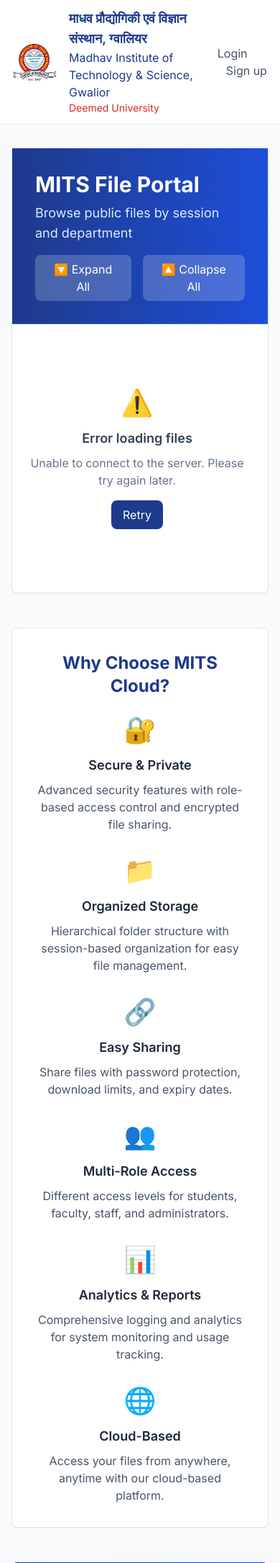
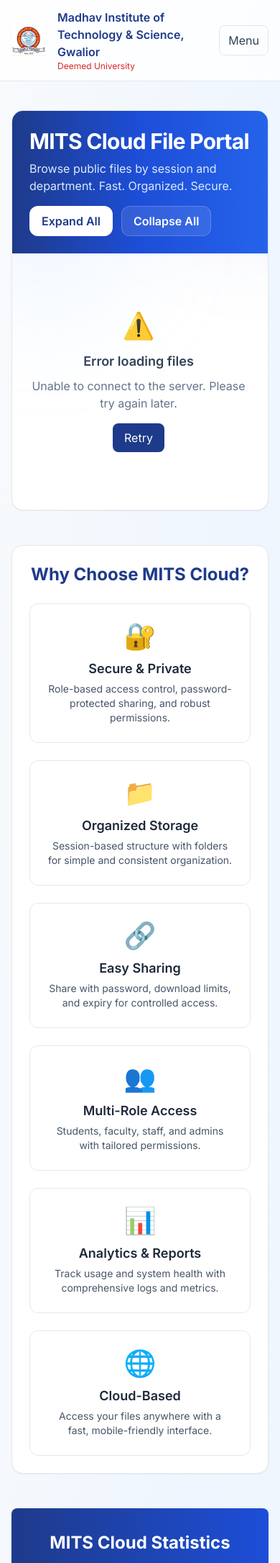
Before and after one commit to AyanAhmedKhan/MITS-Cloudy, a Django app: page / in a window 390 px wide. Shown: the top 2171 px of the page at 72% size. Run offline with Django 4.2, Linux system fonts and the light colour scheme; data comes from the database, SQL or seed files in the repository; some libraries are stand-ins or nearby versions.

Commit message:
Revamp landing page layout and styling for enhanced user experience
- Updated the header to be sticky with a gradient background and improved logo size.
- Enhanced navigation with responsive design, including a mobile-friendly menu.
- Redesigned the main section with a new hero layout and improved content organization.
- Updated the features section for better visual appeal and clarity.
- Improved call-to-action section with a more engaging design and responsive elements.

```diff
--- a/templates/core/landing.html
+++ b/templates/core/landing.html
@@ -27,103 +27,149 @@
     .rotate-90 { transform: rotate(90deg); }
   </style>
 </head>
-<body class="bg-slate-50 text-slate-800">
-  <header class="bg-white border-b">
-    <div class="max-w-6xl mx-auto px-4 py-3 flex items-center justify-between">
+<body class="min-h-screen bg-gradient-to-br from-slate-50 via-blue-50 to-slate-100 text-slate-800">
+  <header class="sticky top-0 z-30 bg-white/80 backdrop-blur border-b">
+    <div class="max-w-7xl mx-auto px-4 lg:px-6 py-3 flex items-center justify-between">
       <a href="/" class="flex items-center gap-4 group">
-        <img src="{% static 'img/mits-logo.png' %}" alt="MITS Gwalior" class="h-16 w-16 object-contain" />
+        <img src="{% static 'img/mits-logo.png' %}" alt="MITS Gwalior" class="h-12 w-12 lg:h-14 lg:w-14 object-contain drop-shadow-sm" />
         <div class="leading-tight">
-          <div class="text-lg font-semibold text-primary">माधव प्रौद्योगिकी एवं विज्ञान संस्थान, ग्वालियर</div>
-          <div class="text-base font-medium text-primary">Madhav Institute of Technology & Science, Gwalior</div>
-          <div class="text-sm font-medium text-red-600">Deemed University</div>
+          <div class="hidden sm:block text-sm font-semibold text-primary">माधव प्रौद्योगिकी एवं विज्ञान संस्थान, ग्वालियर</div>
+          <div class="text-base sm:text-lg font-semibold text-primary">Madhav Institute of Technology & Science, Gwalior</div>
+          <div class="text-xs sm:text-sm font-medium text-red-600">Deemed University</div>
         </div>
       </a>
-      <nav class="space-x-3">
+      <nav class="hidden md:flex items-center gap-2">
         {% if user.is_authenticated %}
-        <a class="text-slate-600 hover:text-primary" href="/dashboard/">Dashboard</a>
-        <a class="text-slate-600 hover:text-primary" href="/dashboard/#profile">Profile</a>
+        <a class="px-3 py-2 rounded-lg text-slate-700 hover:text-primary hover:bg-blue-50" href="/dashboard/">Dashboard</a>
+        <a class="px-3 py-2 rounded-lg text-slate-700 hover:text-primary hover:bg-blue-50" href="/dashboard/#profile">Profile</a>
           {% if user.is_staff %}
-        <a class="text-slate-600 hover:text-primary" href="/admin/">Admin</a>
+        <a class="px-3 py-2 rounded-lg text-slate-700 hover:text-primary hover:bg-blue-50" href="/admin/">Admin</a>
           {% endif %}
-          <a class="text-slate-600 hover:text-primary" href="/auth/logout/">Logout</a>
+          <a class="px-3 py-2 rounded-lg text-white bg-primary hover:bg-blue-800" href="/auth/logout/">Logout</a>
         {% else %}
-          <a class="text-slate-600 hover:text-primary" href="/auth/login/">Login</a>
-          <a class="text-slate-600 hover:text-primary" href="/auth/signup/">Sign up</a>
+          <a class="px-3 py-2 rounded-lg text-slate-700 hover:text-primary hover:bg-blue-50" href="/auth/login/">Login</a>
+          <a class="px-3 py-2 rounded-lg text-white bg-primary hover:bg-blue-800" href="/auth/signup/">Sign up</a>
         {% endif %}
       </nav>
+      <div class="md:hidden">
+        <details class="relative">
+          <summary class="list-none px-3 py-2 rounded-lg border text-slate-700 hover:bg-white cursor-pointer">Menu</summary>
+          <div class="absolute right-0 mt-2 w-48 bg-white rounded-xl shadow-xl border p-2 flex flex-col">
+            {% if user.is_authenticated %}
+            <a class="px-3 py-2 rounded-lg hover:bg-blue-50" href="/dashboard/">Dashboard</a>
+            <a class="px-3 py-2 rounded-lg hover:bg-blue-50" href="/dashboard/#profile">Profile</a>
+            {% if user.is_staff %}
+            <a class="px-3 py-2 rounded-lg hover:bg-blue-50" href="/admin/">Admin</a>
+            {% endif %}
+            <a class="px-3 py-2 rounded-lg bg-primary text-white hover:bg-blue-800" href="/auth/logout/">Logout</a>
+            {% else %}
+            <a class="px-3 py-2 rounded-lg hover:bg-blue-50" href="/auth/login/">Login</a>
+            <a class="px-3 py-2 rounded-lg bg-primary text-white hover:bg-blue-800" href="/auth/signup/">Sign up</a>
+            {% endif %}
+          </div>
+        </details>
+      </div>
     </div>
   </header>
 
-  <main class="max-w-6xl mx-auto px-4 py-8">
-    <div class="bg-white rounded-lg shadow-sm border">
-      <!-- Header -->
-      <div class="border-b bg-gradient-to-r from-primary to-blue-700 text-white">
-        <div class="p-8">
-          <h1 class="text-3xl font-bold mb-2">MITS File Portal</h1>
-          <p class="text-blue-100 text-lg">Browse public files by session and department</p>
-          <div class="mt-4 flex items-center space-x-4">
-            <button id="expandAllBtn" class="px-4 py-2 bg-white/20 hover:bg-white/30 text-white rounded-lg transition-colors">
-              🔽 Expand All
+  <main class="max-w-7xl mx-auto px-4 lg:px-6 py-10">
+    <section class="relative overflow-hidden rounded-2xl border shadow-sm bg-white">
+      <!-- Hero -->
+      <div class="relative isolate">
+        <div class="absolute -top-20 -right-24 h-64 w-64 rounded-full bg-primary/10 blur-3xl"></div>
+        <div class="absolute -bottom-28 -left-24 h-72 w-72 rounded-full bg-blue-300/10 blur-3xl"></div>
+        <div class="relative z-10 p-6 sm:p-10 bg-gradient-to-r from-primary via-blue-700 to-blue-600 text-white">
+          <div class="flex flex-col lg:flex-row lg:items-center lg:justify-between gap-6">
+            <div>
+              <h1 class="text-3xl sm:text-4xl font-extrabold tracking-tight">MITS Cloud File Portal</h1>
+              <p class="mt-2 text-blue-100 text-base sm:text-lg">Browse public files by session and department. Fast. Organized. Secure.</p>
+              <div class="mt-4 flex flex-wrap items-center gap-3">
+                <button id="expandAllBtn" class="inline-flex items-center gap-2 px-4 py-2 rounded-xl bg-white text-primary font-semibold border border-white/20 hover:bg-blue-50">
+                  <span>Expand All</span>
                 </button>
-            <button id="collapseAllBtn" class="px-4 py-2 bg-white/20 hover:bg-white/30 text-white rounded-lg transition-colors">
-              🔼 Collapse All
+                <button id="collapseAllBtn" class="inline-flex items-center gap-2 px-4 py-2 rounded-xl bg-white/10 text-white font-semibold border border-white/20 hover:bg-white/20">
+                  <span>Collapse All</span>
                 </button>
               </div>
             </div>
+            <div class="hidden sm:block">
+              <div class="rounded-xl bg-white/10 border border-white/20 px-5 py-4 text-sm">
+                <div class="flex items-center gap-4">
+                  <div class="text-center">
+                    <div id="totalUsers" class="text-2xl font-bold">500+</div>
+                    <div class="text-blue-100">Users</div>
                   </div>
-
-      <!-- Content -->
-      <div class="p-6">
-        <div id="public-browser" class="space-y-4 max-h-[70vh] overflow-y-auto pr-2">
-          <!-- Loading state -->
-          <div class="flex items-center justify-center py-16">
-            <div class="flex items-center space-x-4">
-              <div class="animate-spin rounded-full h-8 w-8 border-2 border-primary border-t-transparent"></div>
-              <span class="text-slate-600 font-medium">Loading files...</span>
+                  <div class="h-10 w-px bg-white/20"></div>
+                  <div class="text-center">
+                    <div id="totalFiles" class="text-2xl font-bold">10,000+</div>
+                    <div class="text-blue-100">Files</div>
+                  </div>
+                  <div class="h-10 w-px bg-white/20"></div>
+                  <div class="text-center">
+                    <div id="totalDepartments" class="text-2xl font-bold">50+</div>
+                    <div class="text-blue-100">Depts</div>
+                  </div>
+                </div>
               </div>
             </div>
           </div>
         </div>
       </div>
 
-    <!-- Features Section -->
-    <div class="mt-12 bg-white rounded-lg shadow-sm border">
-      <div class="p-8">
-        <h2 class="text-2xl font-bold text-primary mb-6 text-center">Why Choose MITS Cloud?</h2>
-        <div class="grid md:grid-cols-2 lg:grid-cols-3 gap-8">
-          <div class="text-center">
-            <div class="text-4xl mb-4">🔐</div>
-            <h3 class="text-lg font-semibold text-slate-800 mb-2">Secure & Private</h3>
-            <p class="text-slate-600">Advanced security features with role-based access control and encrypted file sharing.</p>
-          </div>
-          <div class="text-center">
-            <div class="text-4xl mb-4">📁</div>
-            <h3 class="text-lg font-semibold text-slate-800 mb-2">Organized Storage</h3>
-            <p class="text-slate-600">Hierarchical folder structure with session-based organization for easy file management.</p>
-          </div>
-          <div class="text-center">
-            <div class="text-4xl mb-4">🔗</div>
-            <h3 class="text-lg font-semibold text-slate-800 mb-2">Easy Sharing</h3>
-            <p class="text-slate-600">Share files with password protection, download limits, and expiry dates.</p>
-          </div>
-          <div class="text-center">
-            <div class="text-4xl mb-4">👥</div>
-            <h3 class="text-lg font-semibold text-slate-800 mb-2">Multi-Role Access</h3>
-            <p class="text-slate-600">Different access levels for students, faculty, staff, and administrators.</p>
-          </div>
-          <div class="text-center">
-            <div class="text-4xl mb-4">📊</div>
-            <h3 class="text-lg font-semibold text-slate-800 mb-2">Analytics & Reports</h3>
-            <p class="text-slate-600">Comprehensive logging and analytics for system monitoring and usage tracking.</p>
-          </div>
-          <div class="text-center">
-            <div class="text-4xl mb-4">🌐</div>
-            <h3 class="text-lg font-semibold text-slate-800 mb-2">Cloud-Based</h3>
-            <p class="text-slate-600">Access your files from anywhere, anytime with our cloud-based platform.</p>
+      <!-- Content -->
+      <div class="p-4 sm:p-6 lg:p-8">
+        <div id="public-browser" class="space-y-4 max-h-[70vh] lg:max-h-[68vh] overflow-y-auto pr-1 sm:pr-2">
+          <!-- Loading state -->
+          <div class="flex items-center justify-center py-14">
+            <div class="flex items-center gap-3 text-slate-600">
+              <div class="animate-spin rounded-full h-8 w-8 border-2 border-primary border-t-transparent"></div>
+              <span class="font-medium">Loading files...</span>
             </div>
           </div>
         </div>
       </div>
+    </section>
+
+    <!-- Features Section -->
+    <section class="mt-12">
+      <div class="bg-white rounded-2xl shadow-sm border">
+        <div class="p-6 sm:p-8">
+          <h2 class="text-2xl sm:text-3xl font-bold text-primary mb-6 text-center">Why Choose MITS Cloud?</h2>
+          <div class="grid sm:grid-cols-2 lg:grid-cols-3 gap-6 lg:gap-8">
+            <div class="text-center rounded-xl border p-6 hover:shadow-md transition-shadow">
+              <div class="text-4xl mb-3">🔐</div>
+              <h3 class="text-lg font-semibold text-slate-800 mb-1">Secure & Private</h3>
+              <p class="text-slate-600 text-sm">Role-based access control, password-protected sharing, and robust permissions.</p>
+            </div>
+            <div class="text-center rounded-xl border p-6 hover:shadow-md transition-shadow">
+              <div class="text-4xl mb-3">📁</div>
+              <h3 class="text-lg font-semibold text-slate-800 mb-1">Organized Storage</h3>
+              <p class="text-slate-600 text-sm">Session-based structure with folders for simple and consistent organization.</p>
+            </div>
+            <div class="text-center rounded-xl border p-6 hover:shadow-md transition-shadow">
+              <div class="text-4xl mb-3">🔗</div>
+              <h3 class="text-lg font-semibold text-slate-800 mb-1">Easy Sharing</h3>
+              <p class="text-slate-600 text-sm">Share with password, download limits, and expiry for controlled access.</p>
+            </div>
+            <div class="text-center rounded-xl border p-6 hover:shadow-md transition-shadow">
+              <div class="text-4xl mb-3">👥</div>
+              <h3 class="text-lg font-semibold text-slate-800 mb-1">Multi-Role Access</h3>
+              <p class="text-slate-600 text-sm">Students, faculty, staff, and admins with tailored permissions.</p>
+            </div>
+            <div class="text-center rounded-xl border p-6 hover:shadow-md transition-shadow">
+              <div class="text-4xl mb-3">📊</div>
+              <h3 class="text-lg font-semibold text-slate-800 mb-1">Analytics & Reports</h3>
+              <p class="text-slate-600 text-sm">Track usage and system health with comprehensive logs and metrics.</p>
+            </div>
+            <div class="text-center rounded-xl border p-6 hover:shadow-md transition-shadow">
+              <div class="text-4xl mb-3">🌐</div>
+              <h3 class="text-lg font-semibold text-slate-800 mb-1">Cloud-Based</h3>
+              <p class="text-slate-600 text-sm">Access your files anywhere with a fast, mobile-friendly interface.</p>
+            </div>
+          </div>
+        </div>
+      </div>
+    </section>
 
     <!-- Statistics Section -->
     <div class="mt-12 bg-gradient-to-r from-primary to-blue-700 text-white rounded-lg shadow-sm">
@@ -215,26 +261,28 @@
     </div>
 
     <!-- Call to Action -->
-    <div class="mt-12 bg-gradient-to-r from-green-500 to-green-600 text-white rounded-lg shadow-sm">
+    <section class="mt-12">
+      <div class="bg-gradient-to-r from-green-500 to-emerald-600 text-white rounded-2xl shadow-sm">
         <div class="p-8 text-center">
-        <h2 class="text-2xl font-bold mb-4">Ready to Get Started?</h2>
-        <p class="text-green-100 mb-6 text-lg">Join thousands of MITS students, faculty, and staff who trust MITS Cloud for their file management needs.</p>
-        <div class="space-x-4">
+          <h2 class="text-2xl sm:text-3xl font-bold mb-3">Ready to Get Started?</h2>
+          <p class="text-emerald-100 mb-6 text-base sm:text-lg">Join MITS students, faculty, and staff using MITS Cloud for their file management needs.</p>
+          <div class="flex items-center justify-center gap-3 flex-wrap">
             {% if not user.is_authenticated %}
-          <a href="/auth/signup/" class="inline-block px-6 py-3 bg-white text-green-600 font-semibold rounded-lg hover:bg-green-50 transition-colors">
+            <a href="/auth/signup/" class="inline-flex items-center px-6 py-3 bg-white text-emerald-700 font-semibold rounded-xl hover:bg-emerald-50 transition-colors">
               Sign Up Now
             </a>
-          <a href="/auth/login/" class="inline-block px-6 py-3 bg-green-400 text-white font-semibold rounded-lg hover:bg-green-500 transition-colors">
+            <a href="/auth/login/" class="inline-flex items-center px-6 py-3 bg-emerald-400 text-white font-semibold rounded-xl hover:bg-emerald-500 transition-colors">
               Login
             </a>
             {% else %}
-          <a href="/dashboard/" class="inline-block px-6 py-3 bg-white text-green-600 font-semibold rounded-lg hover:bg-green-50 transition-colors">
+            <a href="/dashboard/" class="inline-flex items-center px-6 py-3 bg-white text-emerald-700 font-semibold rounded-xl hover:bg-emerald-50 transition-colors">
               Go to Dashboard
             </a>
             {% endif %}
           </div>
         </div>
       </div>
+    </section>
 
     <!-- About MITS Section -->
     <div class="mt-12 bg-white rounded-lg shadow-sm border">
```
Lines whose indentation alone changed are shown as unchanged.
